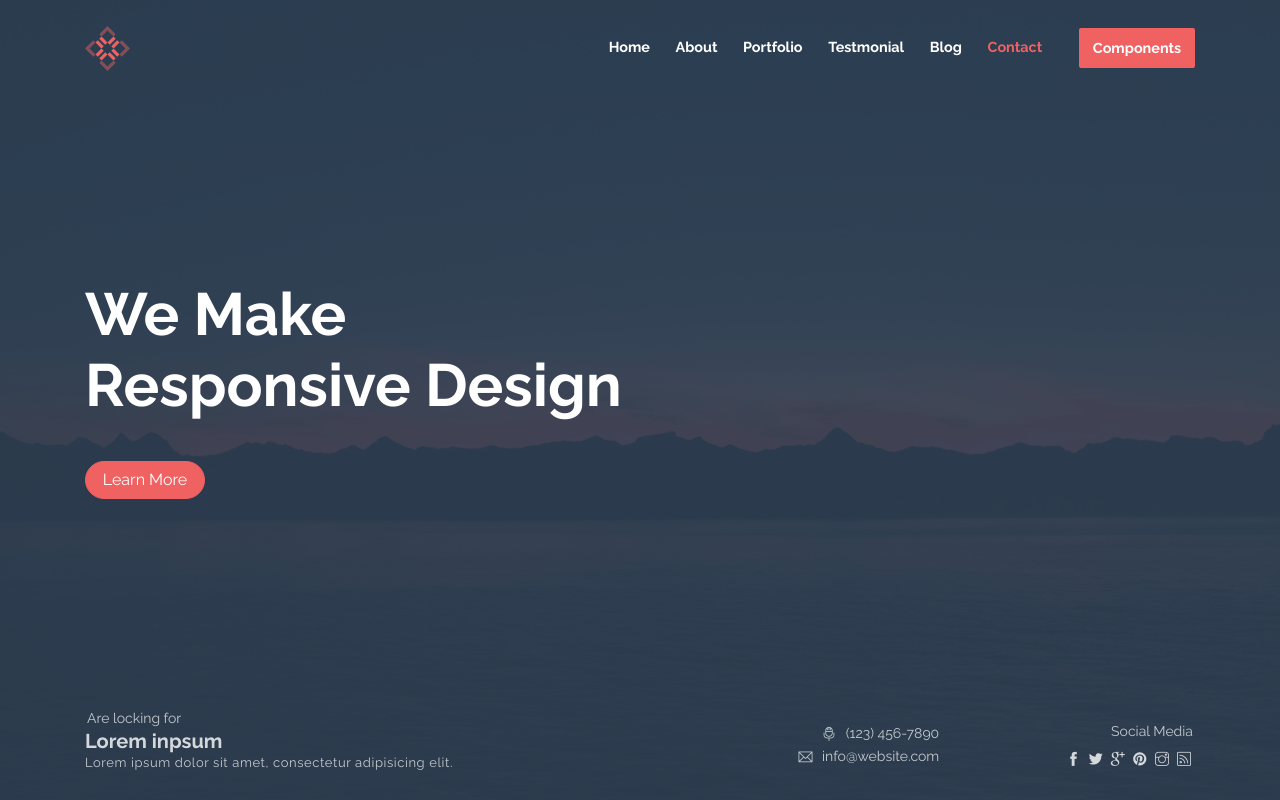
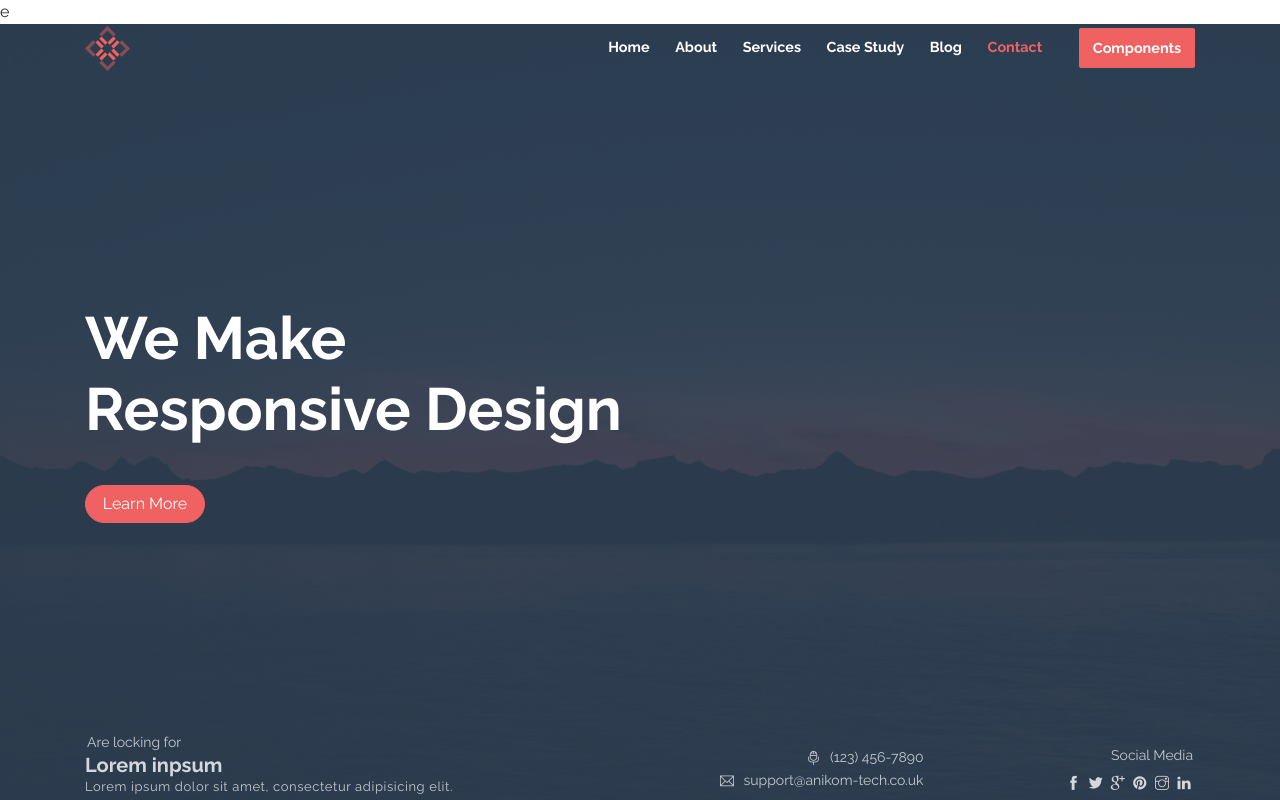
Before and after one commit to PoojaSSahu/Aninikom-Website-2, a plain HTML site: page index.html in a window 1280 px wide. Shown: the top 800 px of the page. Drawn offline with Linux system fonts and the light colour scheme.

Commit message:
Update index.html

```diff
--- a/index.html
+++ b/index.html
@@ -4,8 +4,8 @@
 	<meta charset="utf-8">
     <meta name="viewport" content="width=device-width, initial-scale=1, shrink-to-fit=no">
     <meta name="description" content="Start your development with Ollie landing page.">
-    <meta name="author" content="Devcrud">
-    <title>Ollie Landing page | Free Bootstrap 4.3.x landing page</title>
+    <meta name="author" content="Devcrud">e
+    <title>Anikom Technologies Ltd. | Data, Digital, AI</title>
 
     <!-- font icons -->
     <link rel="stylesheet" href="assets/vendors/themify-icons/css/themify-icons.css">
@@ -36,10 +36,10 @@
                         <a class="nav-link" href="#about">About</a>
                     </li>
                     <li class="nav-item">
-                        <a class="nav-link" href="#portfolio">Portfolio</a>
+                        <a class="nav-link" href="#portfolio">Services</a>
                     </li>
                     <li class="nav-item">
-                        <a class="nav-link" href="#testmonial">Testmonial</a>
+                        <a class="nav-link" href="#testmonial">Case Study</a>
                     </li>
                     <li class="nav-item">
                         <a class="nav-link" href="#blog">Blog</a>
@@ -94,7 +94,7 @@
                 <div class="row justify-content-between">
                     <div class="col">
                         <a class="d-block subtitle"><i class="ti-microphone pr-2"></i> (123) 456-7890</a>
-                        <a class="d-block subtitle"><i class="ti-email pr-2"></i> info@website.com</a>
+                        <a class="d-block subtitle"><i class="ti-email pr-2"></i> support@anikom-tech.co.uk</a>
                     </div>
                     <div class="col">
                         <h6 class="subtitle font-weight-normal mb-2">Social Media</h6>
@@ -104,7 +104,7 @@
                             <a href="javascript:void(0)" class="link pr-1"><i class="ti-google"></i></a>
                             <a href="javascript:void(0)" class="link pr-1"><i class="ti-pinterest-alt"></i></a>
                             <a href="javascript:void(0)" class="link pr-1"><i class="ti-instagram"></i></a>
-                            <a href="javascript:void(0)" class="link pr-1"><i class="ti-rss"></i></a>
+                            <a href="javascript:void(0)" class="link pr-1"><i class="ti-linkedin"></i></a>
                         </div>
                     </div>
                 </div>
```
